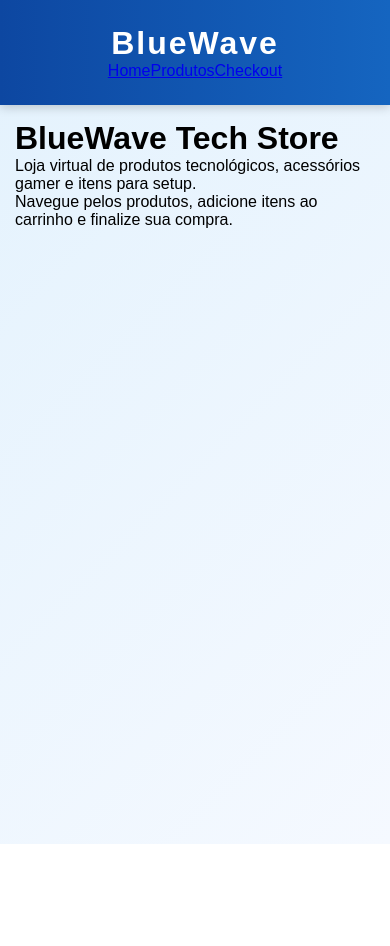
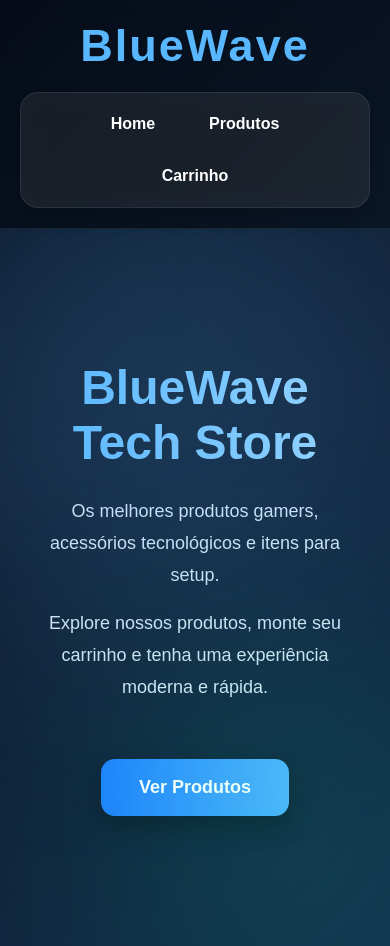
Before and after one commit to MatheusSilvaRibeiro/frontend2, a React (Vite) app: page / in a window 390 px wide. Before the commit the page ends 844 px from the top, so only its background shows below. Built offline with nearby package versions, Linux system fonts and the light colour scheme; no server answers.

Commit message:
Interface e responsividade

```diff
--- a/src/App.jsx
+++ b/src/App.jsx
@@ -1,6 +1,5 @@
 import { useState, useEffect } from "react";
-import Header from "./components/Header";
-import "./styles/global.css";
+import Header from "./components/header";
 import { Routes, Route } from "react-router-dom";
 import Produtos from "./pages/Produtos";
 import Home from "./pages/Home";
--- a/src/components/carrinhoResumo.jsx
+++ b/src/components/carrinhoResumo.jsx
@@ -90,7 +90,9 @@ function CarrinhoResumo({
               onChange={(evento) => setEndereco(evento.target.value)}
             />
 
-            <button type="submit">Finalizar pedido</button>
+            <button className="finalizar-btn" type="submit">
+  Finalizar pedido
+</button>
 
             {mensagem && (
               <p className={`mensagem-checkout ${tipoMensagem}`}>
@@ -99,7 +101,9 @@ function CarrinhoResumo({
             )}
           </form>
 
-          <button onClick={limparCarrinho}>Limpar carrinho</button>
+          <button className="limpar-btn" onClick={limparCarrinho}>
+  Limpar carrinho
+</button>
         </>
       )}
     </div>
--- a/src/components/header.jsx
+++ b/src/components/header.jsx
@@ -4,14 +4,14 @@ function Header() {
   return (
     <header className="header">
       <h1 className="logo">BlueWave</h1>
+
       <nav>
         <Link to="/">Home</Link>
         <Link to="/produtos">Produtos</Link>
-        <Link to="/checkout">Checkout</Link>
+        <Link to="/checkout">Carrinho</Link>
       </nav>
     </header>
   );
 }
 
-
 export default Header;
--- a/src/pages/Home.jsx
+++ b/src/pages/Home.jsx
@@ -1,16 +1,23 @@
+import { Link } from "react-router-dom";
+
 function Home() {
   return (
-    <div className="container">
-      <h1>BlueWave Tech Store</h1>
+    <div className="home">
+      <div className="home-content">
+        <h1>BlueWave Tech Store</h1>
 
-      <p>
-        Loja virtual de produtos tecnológicos, acessórios gamer e itens para
-        setup.
-      </p>
+        <p>
+          Os melhores produtos gamers, acessórios tecnológicos e itens para setup.
+        </p>
 
-      <p>
-        Navegue pelos produtos, adicione itens ao carrinho e finalize sua compra.
-      </p>
+        <p>
+          Explore nossos produtos, monte seu carrinho e tenha uma experiência moderna e rápida.
+        </p>
+
+        <Link to="/produtos" className="home-button">
+          Ver Produtos
+        </Link>
+      </div>
     </div>
   );
 }
--- a/src/styles/global.css
+++ b/src/styles/global.css
@@ -1,231 +1,488 @@
-/* RESET */
-* {
+*{
   margin: 0;
   padding: 0;
   box-sizing: border-box;
 }
 
-/* BASE */
-body {
-  font-family: Arial, sans-serif;
-  background: linear-gradient(135deg, #e3f2fd, #f5f9ff);
+body{
+  font-family: Arial, Helvetica, sans-serif;
+  background: linear-gradient(135deg, #071120, #0f1f35, #132b4a);
+  color: white;
   min-height: 100vh;
 }
 
 /* HEADER */
-.header {
-  background: linear-gradient(90deg, #0d47a1, #1565c0);
-  padding: 25px;
-  text-align: center;
-  box-shadow: 0 2px 10px rgba(0,0,0,0.2);
+
+.header{
+  width: 100%;
+  background: rgba(0,0,0,0.25);
+  backdrop-filter: blur(12px);
+  padding: 22px 60px;
+
+  display: flex;
+  justify-content: space-between;
+  align-items: center;
+
+  position: sticky;
+  top: 0;
+  z-index: 999;
+
+  border-bottom: 1px solid rgba(255,255,255,0.08);
 }
 
-.logo {
-  color: white;
-  font-size: 40px;
+.logo{
+  font-size: 45px;
   font-weight: bold;
+  color: #58b7ff;
   letter-spacing: 2px;
 }
 
-/* CONTAINER */
-.container {
-  padding: 30px;
-  max-width: 1200px;
-  margin: auto;
+nav{
+  display: flex;
+  gap: 10px;
+
+  background: rgba(255,255,255,0.08);
+
+  padding: 10px;
+
+  border-radius: 18px;
+
+  backdrop-filter: blur(12px);
+
+  border: 1px solid rgba(255,255,255,0.08);
+
+  box-shadow: 0 8px 20px rgba(0,0,0,0.2);
 }
 
-/* TITULOS */
-h2 {
-  color: #0d47a1;
+nav a{
+  color: white;
+
+  text-decoration: none;
+
+  font-size: 16px;
+
+  font-weight: bold;
+
+  padding: 12px 22px;
+
+  border-radius: 12px;
+
+  transition: 0.3s;
+}
+
+nav a:hover{
+  background: linear-gradient(90deg,#1f7fff,#53b2ff);
+
+  color: white;
+
+  transform: translateY(-2px);
+}
+
+/* HOME */
+
+.home{
+  width: 100%;
+  min-height: 85vh;
+  display: flex;
+  justify-content: center;
+  align-items: center;
+  position: relative;
+  overflow: hidden;
+
+  padding: 50px;
+}
+
+.home-content{
+  max-width: 900px;
+  text-align: center;
+}
+
+.home-content h1{
+  font-size: 72px;
+  margin-bottom: 25px;
+
+background: linear-gradient(90deg,#58b7ff,#9fd8ff);
+
+background-clip: text;
+-webkit-background-clip: text;
+
+color: transparent;
+-webkit-text-fill-color: transparent;
+}
+.home-content p{
+  font-size: 23px;
+  line-height: 1.8;
+  color: #d7e6f5;
+  margin-bottom: 15px;
+}
+
+.home-button{
+  display: inline-block;
+  margin-top: 40px;
+
+  background: linear-gradient(90deg,#1f7fff,#53b2ff);
+
+  padding: 18px 38px;
+  border-radius: 14px;
+
+  text-decoration: none;
+  color: white;
+  font-weight: bold;
+  font-size: 18px;
+
+  transition: 0.3s;
+
+  box-shadow: 0 10px 25px rgba(0,0,0,0.3);
+}
+
+.home-button:hover{
+  transform: translateY(-4px);
+}
+
+/* PRODUTOS*/
+
+.produtos-container{
+  padding: 10px;
+}
+
+.titulo{
+  font-size: 42px;
+  margin-bottom: 40px;
+  text-align: center;
+}
+
+/* GRID */
+
+.grid{
+  display: grid;
+
+  grid-template-columns: repeat(auto-fit,minmax(280px,1fr));
+
+  gap: 35px;
+}
+
+/* CARD */
+
+.card{
+  background: rgba(255,255,255,0.08);
+
+  border-radius: 24px;
+
+  overflow: hidden;
+
+  backdrop-filter: blur(10px);
+
+  border: 1px solid rgba(255,255,255,0.08);
+
+  transition: 0.3s;
+
+  box-shadow: 0 15px 30px rgba(0,0,0,0.25);
+
+  display: flex;
+  flex-direction: column;
+  justify-content: space-between;
+
+  min-height: 480px;
+}
+
+
+  .card img{
+  width: 100%;
+  height: 240px;
+
+  object-fit: contain;
+
+  background: white;
+
+  padding: 20px;
+
+  display: block;
+}
+
+.card-content{
+  padding: 25px;
+
+  display: flex;
+  flex-direction: column;
+  justify-content: space-between;
+
+  flex: 1;
+}
+
+.card h3{
+  font-size: 25px;
+  margin-bottom: 15px;
+}
+
+.preco{
+  font-size: 28px;
+  color: #58b7ff;
+  font-weight: bold;
   margin-bottom: 20px;
 }
 
-h3 {
-  color: #0d47a1;
-  margin-bottom: 15px;
+/* CONTROLES */
+
+.controls{
+  display: flex;
+  justify-content: center;
+  align-items: center;
+  gap: 18px;
 }
 
-/* GRID */
-.grid {
-  display: flex;
-  flex-wrap: wrap;
-  gap: 20px;
-  justify-content: center;
+.controls span{
+  font-size: 22px;
+  font-weight: bold;
 }
 
-/* CARD */
-.card {
-  background: white;
-  border-radius: 14px;
-  padding: 15px;
-  width: 220px;
-  text-align: center;
+/* BOTÕES */
+
+button{
+  border: none;
+
+  background: linear-gradient(90deg,#1f7fff,#53b2ff);
+
+  color: white;
+
+  width: 45px;
+  height: 45px;
+
+  border-radius: 12px;
+
+  font-size: 20px;
+  font-weight: bold;
+
+  cursor: pointer;
+
   transition: 0.3s;
-  box-shadow: 0 4px 12px rgba(0,0,0,0.1);
 }
 
-.card:hover {
-  transform: translateY(-5px);
+button:hover{
+  transform: scale(1.08);
 }
 
-/* IMAGEM */
-.card img {
-  width: 100%;
-  height: 180px;
-  object-fit: cover;
-  border-radius: 8px;
+/* CARRINHO */
+
+.resumo{
+  max-width: 700px;
+  margin: 60px auto;
+
+  background: rgba(255,255,255,0.08);
+
+  border-radius: 25px;
+
+  padding: 40px;
+
+  backdrop-filter: blur(12px);
+
+  box-shadow: 0 15px 35px rgba(0,0,0,0.25);
 }
 
-/* NOME PRODUTO */
-.card h2 {
-  font-size: 28px;
+.resumo h2{
+  font-size: 35px;
+  margin-bottom: 30px;
+  color: #58b7ff;
+}
+
+.lista-carrinho{
+  margin-bottom: 30px;
+}
+
+.lista-carrinho p{
+  margin-bottom: 12px;
+  font-size: 18px;
+  color: #e1ecf7;
+}
+
+/* CHECKOUT */
+
+.checkout{
+  display: flex;
+  flex-direction: column;
+  gap: 18px;
+
+  margin-top: 30px;
+}
+
+.checkout input{
+  padding: 18px;
+
+  border-radius: 14px;
+
+  border: 1px solid rgba(255,255,255,0.08);
+
+  background: rgba(255,255,255,0.08);
+
+  color: white;
+
+  font-size: 16px;
+}
+
+.checkout input::placeholder{
+  color: #d0d0d0;
+}
+
+.checkout input:focus{
+  outline: none;
+  border-color: #58b7ff;
+}
+
+/* RESPONSIVO */
+
+@media(max-width:768px){
+
+  .header{
+    flex-direction: column;
+    gap: 20px;
+    padding: 20px;
+  }
+
+  nav{
+    flex-wrap: wrap;
+    justify-content: center;
+  }
+
+  .home{
+    padding: 30px;
+  }
+
+  .home-content h1{
+    font-size: 48px;
+  }
+
+  .home-content p{
+    font-size: 18px;
+  }
+
+  .produtos-container{
+    padding: 25px;
+  }
+}
+/* BOTÕES DO CARRINHO */
+
+.checkout button{
+  width: 100%;
+
+  height: 55px;
+
+  border: none;
+
+  border-radius: 14px;
+
+  background: linear-gradient(90deg,#1f7fff,#53b2ff);
+
+  color: white;
+
+  font-size: 17px;
+  font-weight: bold;
+
+  cursor: pointer;
+
+  transition: 0.3s;
+
   margin-top: 10px;
 }
 
-/* CONTROLES */
-.controls {
-  margin-top: 10px;
-  display: flex;
-  justify-content: center;
-  gap: 10px;
-  align-items: center;
+.checkout button:hover{
+  transform: translateY(-3px);
+  opacity: 0.95;
+}
+/* BOTÃO LIMPAR CARRINHO */
+
+.limpar-btn{
+  background: linear-gradient(90deg,#ff4d4d,#ff6b6b) !important;
 }
 
-.controls span {
-  font-size: 18px;
+.limpar-btn:hover{
+  transform: translateY(-3px);
+}
+/* BOTÃO DO CHECKOUT */
+
+.checkout button:last-child{
+  background: linear-gradient(90deg,#ff4d4d,#ff6b6b);
+
+  margin-top: 15px;
+}
+/* BOTÃO FINALIZAR */
+
+button.finalizar-btn{
+  width: 100%;
+  height: 55px;
+
+  border: none;
+  border-radius: 14px;
+
+  background: linear-gradient(90deg,#00b894,#00d68f) !important;
+
+  color: white;
+
+  font-size: 17px;
   font-weight: bold;
-  color: #0d47a1;
+
+  cursor: pointer;
+
+  margin-top: 15px;
+
+  transition: 0.3s;
 }
 
-/* BOTÕES */
-button {
-  background-color: #0d47a1;
+button.limpar-btn{
+  width: 100%;
+  height: 55px;
+
+  border: none;
+  border-radius: 14px;
+
+  background: linear-gradient(90deg,#ff4d4d,#ff6b6b) !important;
+
   color: white;
-  border: none;
-  border-radius: 6px;
-  padding: 10px 14px;
+
+  font-size: 17px;
+  font-weight: bold;
+
   cursor: pointer;
-  transition: 0.2s;
-  font-weight: bold;
+
+  margin-top: 15px;
+
+  transition: 0.3s;
+}
+.limpar-btn:hover{
+  transform: translateY(-3px);
+}
+/* EFEITO DE FUNDO */
+
+.home::before{
+  content: "";
+
+  position: absolute;
+
+  width: 500px;
+  height: 500px;
+
+  background: rgba(88,183,255,0.18);
+
+  border-radius: 50%;
+
+  filter: blur(120px);
+
+  top: -100px;
+  left: -100px;
 }
 
-button:hover {
-  background-color: #1565c0;
-  transform: scale(1.03);
+.home::after{
+  content: "";
+
+  position: absolute;
+
+  width: 400px;
+  height: 400px;
+
+  background: rgba(0,255,170,0.12);
+
+  border-radius: 50%;
+
+  filter: blur(120px);
+
+  bottom: -100px;
+  right: -100px;
 }
-
-/* RESUMO */
-.resumo {
-  background: white;
-  padding: 25px;
-  border-radius: 14px;
-  margin-bottom: 30px;
-  box-shadow: 0 4px 12px rgba(0,0,0,0.08);
-}
-
-.resumo p {
-  margin-bottom: 10px;
-  font-size: 18px;
-  font-weight: bold;
-}
-
-/* LISTA CARRINHO */
-.lista-carrinho {
-  margin-bottom: 20px;
-}
-
-.lista-carrinho p {
-  font-size: 17px;
-  color: #333;
-}
-
-/* CHECKOUT */
-.checkout {
-  display: flex;
-  flex-direction: column;
-  gap: 15px;
-  margin-top: 25px;
-  background: #f8fbff;
-  padding: 25px;
-  border-radius: 14px;
-  border: 1px solid #d6e6ff;
-  max-width: 700px;
-}
-
-.checkout h2 {
-  margin-bottom: 5px;
-}
-
-.checkout input {
-  padding: 14px;
-  border-radius: 8px;
-  border: 1px solid #c7d7ea;
-  font-size: 16px;
-  transition: 0.2s;
-}
-
-.checkout input:focus {
-  outline: none;
-  border-color: #1565c0;
-  box-shadow: 0 0 5px rgba(21,101,192,0.3);
-}
-
-/* DADOS CLIENTE */
-.dados-checkout {
-  background: white;
-  border-left: 5px solid #0d47a1;
-  padding: 15px;
-  border-radius: 10px;
-  box-shadow: 0 2px 8px rgba(0,0,0,0.05);
-}
-
-.dados-checkout h3 {
-  margin-bottom: 10px;
-  color: #0d47a1;
-}
-
-.dados-checkout p {
-  font-size: 15px;
-  color: #333;
-  margin-bottom: 6px;
-  font-weight: normal;
-}
-
-/* MENSAGEM */
-.mensagem-checkout {
-  font-weight: bold;
-  margin-top: 5px;
-  font-size: 16px;
-}
-
-.mensagem-checkout.erro {
-  color: #c62828;
-}
-
-.mensagem-checkout.sucesso {
-  color: green;
-}
-
-/* RESPONSIVIDADE */
-@media (max-width: 768px) {
-  .container {
-    padding: 15px;
-  }
-
-  .grid {
-    justify-content: center;
-  }
-
-  .card {
-    width: 100%;
-    max-width: 320px;
-  }
-
-  .logo {
-    font-size: 32px;
-  }
-
-  .checkout {
-    max-width: 100%;
-  }
-}
```
Also changed, not shown: src/components/produtoCard.jsx (+11 -2 lines), src/main.jsx (+1 -7 lines).
